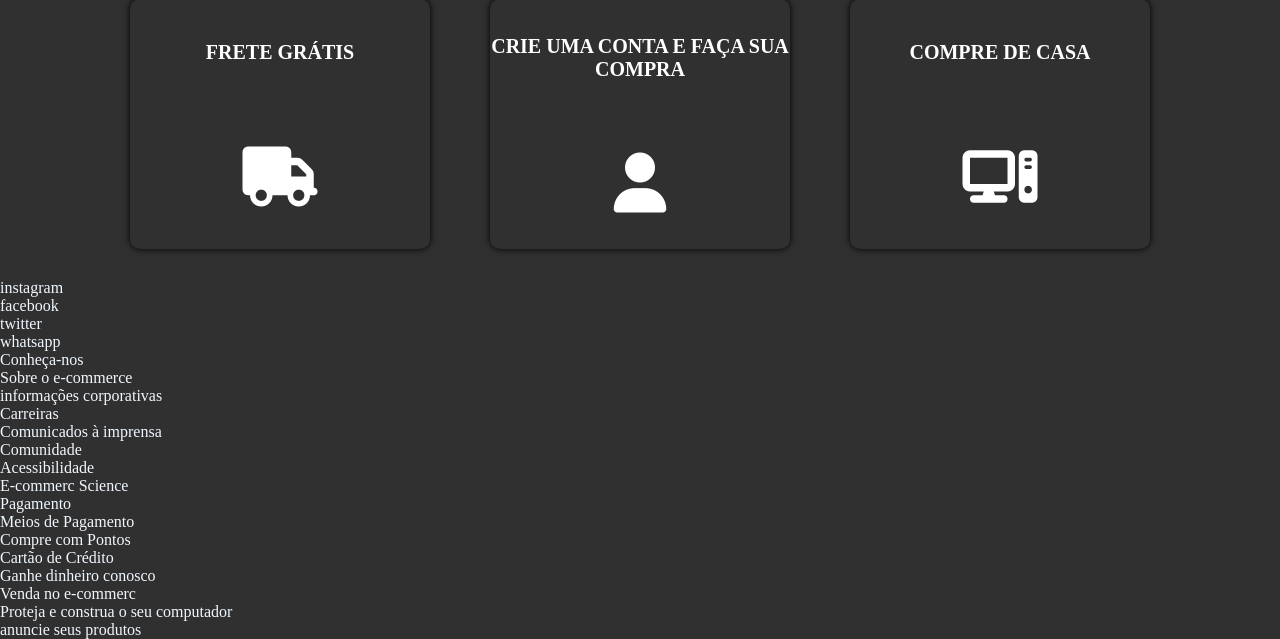
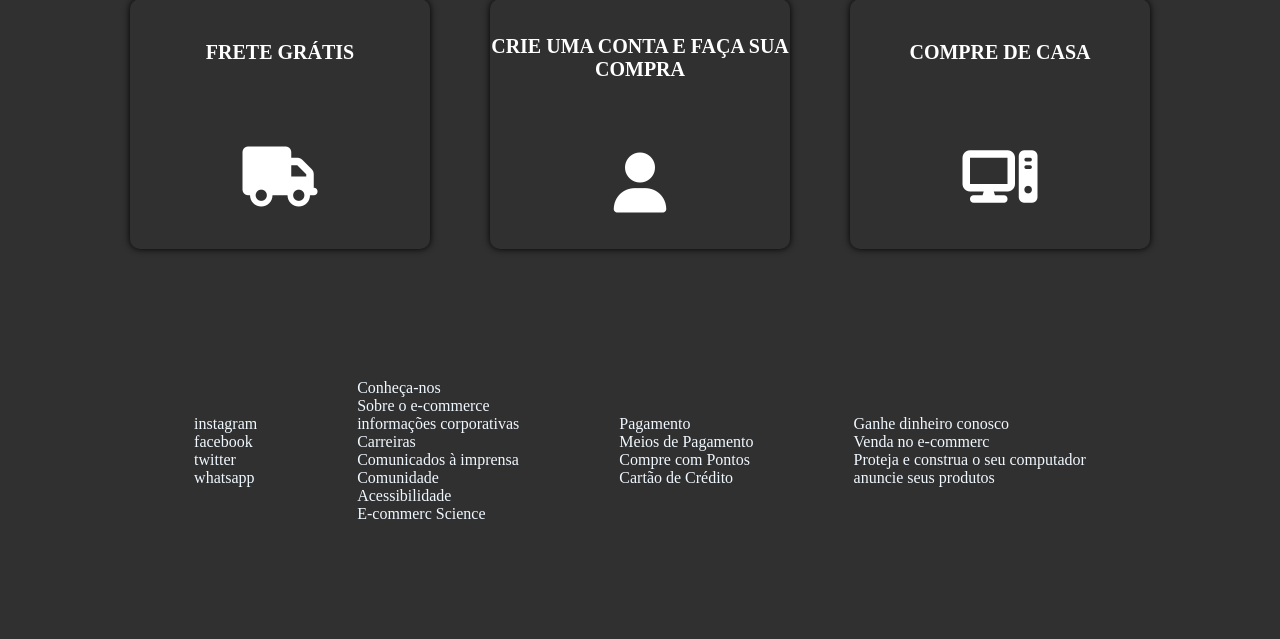
Before and after one commit to manawarah/TechWaresJP, a PHP site: page / in a window 1280 px wide. Shown: the part 1198-1837 px from the top of the page. After the commit the page ends 1717 px from the top, so only its background shows below. Run offline with PHP 8.4, Linux system fonts and the light colour scheme; data that the repository does not hold is empty; some web fonts are replaced.

Commit message:
Update styles.css

```diff
--- a/E-commerce/styles.css
+++ b/E-commerce/styles.css
@@ -56,7 +56,6 @@
     flex-wrap: wrap;
     border-radius: 10px;
     margin: 30px;
-
 }
 .icon-info{
 
@@ -113,3 +112,17 @@
     margin-top: 10px;
     cursor: pointer;
 }
+
+
+footer{
+    width: 100%;
+    display: flex;
+    justify-content: center;
+    align-items: center;
+    margin-top: 100px;
+
+}
+ul{
+    list-style: none;
+    margin: auto 50px;
+}
```
